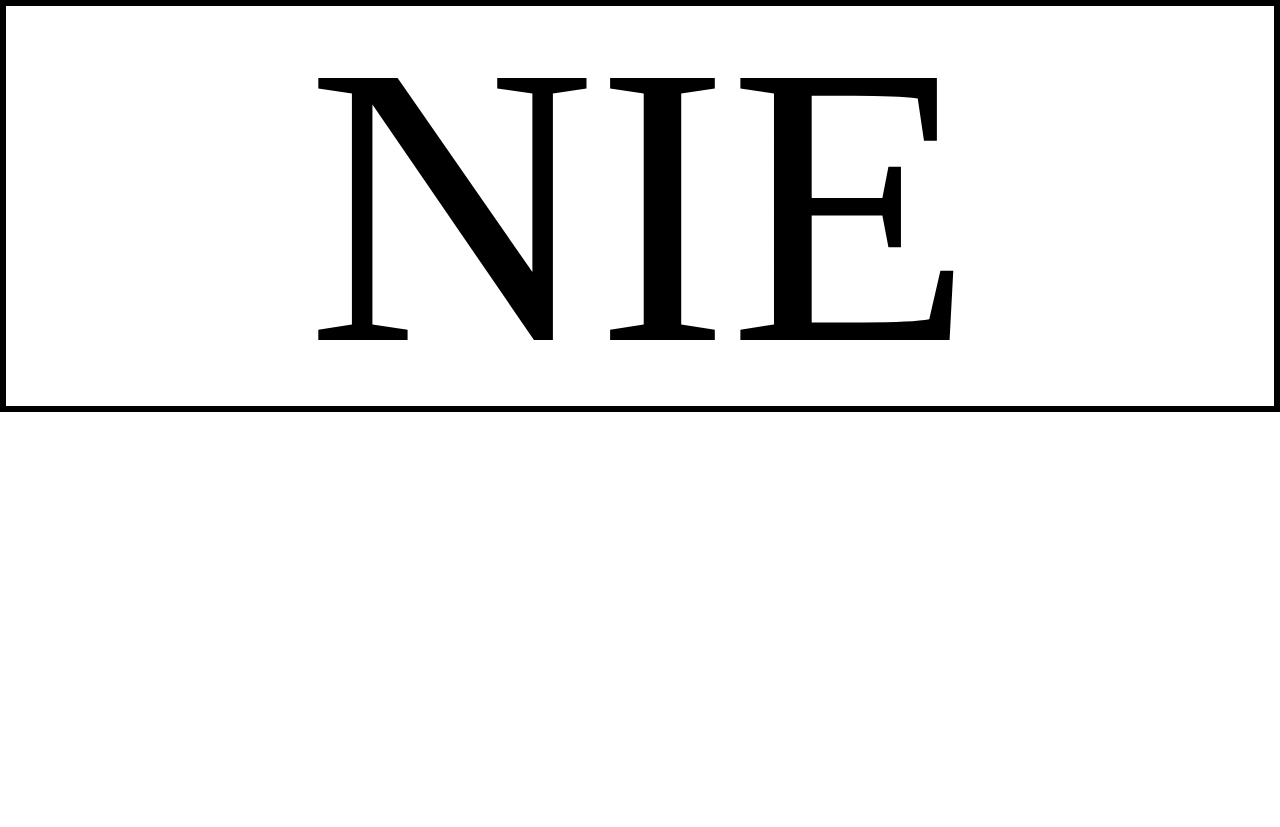
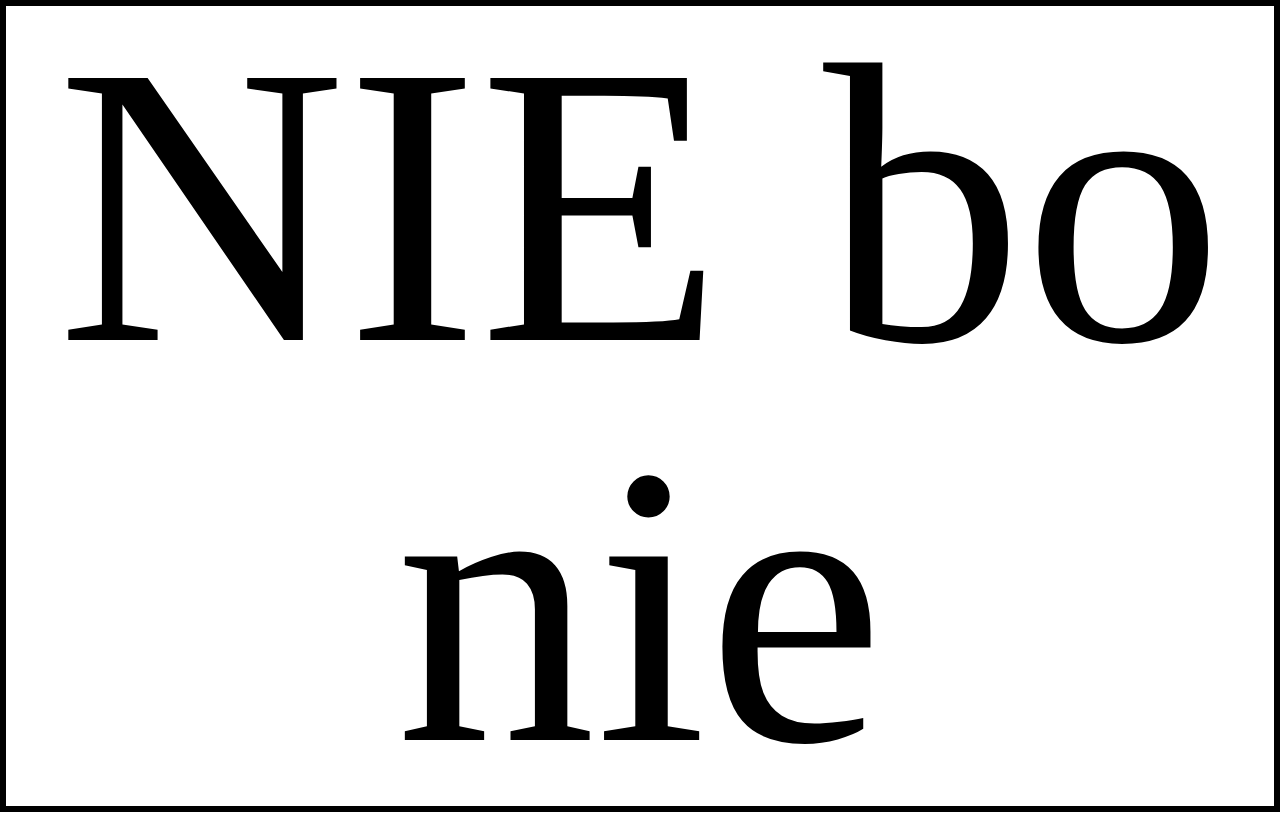
Before and after one commit to lowcydizajnu/czyjuzmoznaiscdodomu, a plain HTML site: page index.html in a window 1280 px wide. Before the commit the page ends 800 px from the top, so only its background shows below. Drawn offline with Linux system fonts and the light colour scheme.

Commit message:
nie bo nie

```diff
--- a/index.html
+++ b/index.html
@@ -21,7 +21,7 @@
 
 <body>
 <div class="center">
-	<h1>NIE</h1>
+	<h1>NIE bo nie</h1>
 </div>
 </body>
 </html>
```
